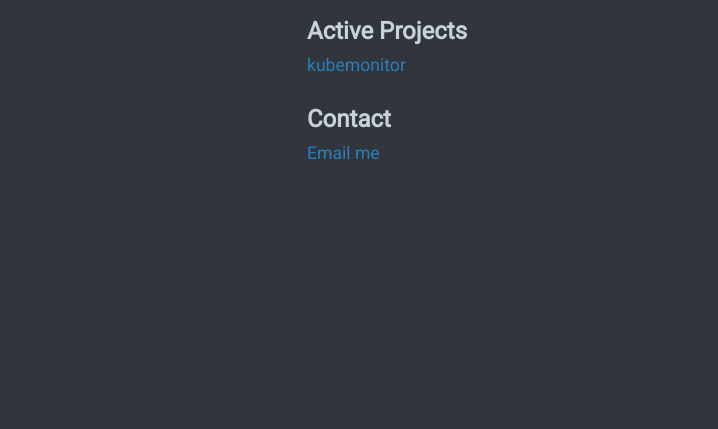
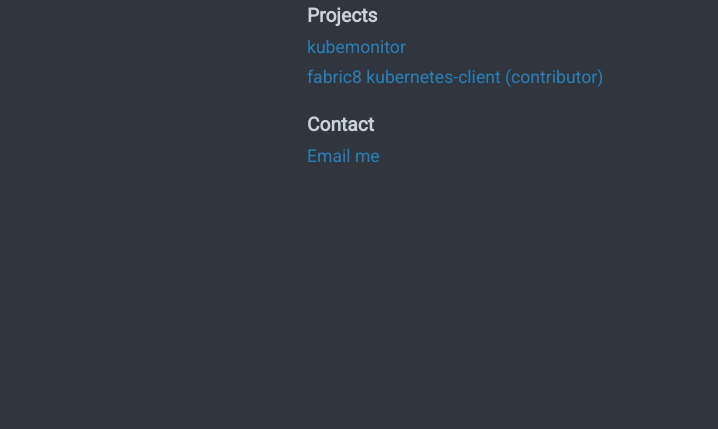
Before and after one commit to rtsio/rtsio.github.io, a plain HTML site: page index.html in a window 1280 px wide. Shown: the part 371-800 px from the top of the page, without its empty margins (333-1051 px from the left). Drawn offline with Linux system fonts and the light colour scheme.

Commit message:
Update website

```diff
--- a/index.html
+++ b/index.html
@@ -20,8 +20,9 @@
             <p>Hi, my name is Rostislav Tsiomenko. My friends call me Ross.</p>
             <p>Currently I live in Amsterdam and work at <a href="https://www.getbux.com" target="_blank">BUX</a> as a developer.</p>
             <p>I'm happiest while listening to music, working on my car, or creating something useful with code.</p>
-            <h2>Active Projects</h2>
+            <h2>Projects</h2>
             <p><a href="https://github.com/rtsio/kubemonitor" target="_blank">kubemonitor</a></p>
+            <p><a href="https://github.com/fabric8io/kubernetes-client" target="_blank">fabric8 kubernetes-client (contributor)</a></p>
             <h2>Contact</h2>
             <p><a href="mailto:rostislav.tsiomenko+developer@gmail.com">Email me</a></p>
         </div>
--- a/style.css
+++ b/style.css
@@ -37,7 +37,7 @@ body {
 }
 
 .section-2 h2 {
-    font-size: 1.5rem;
+    font-size: 1.2rem;
     margin-bottom: 10px;
 }
 
```
